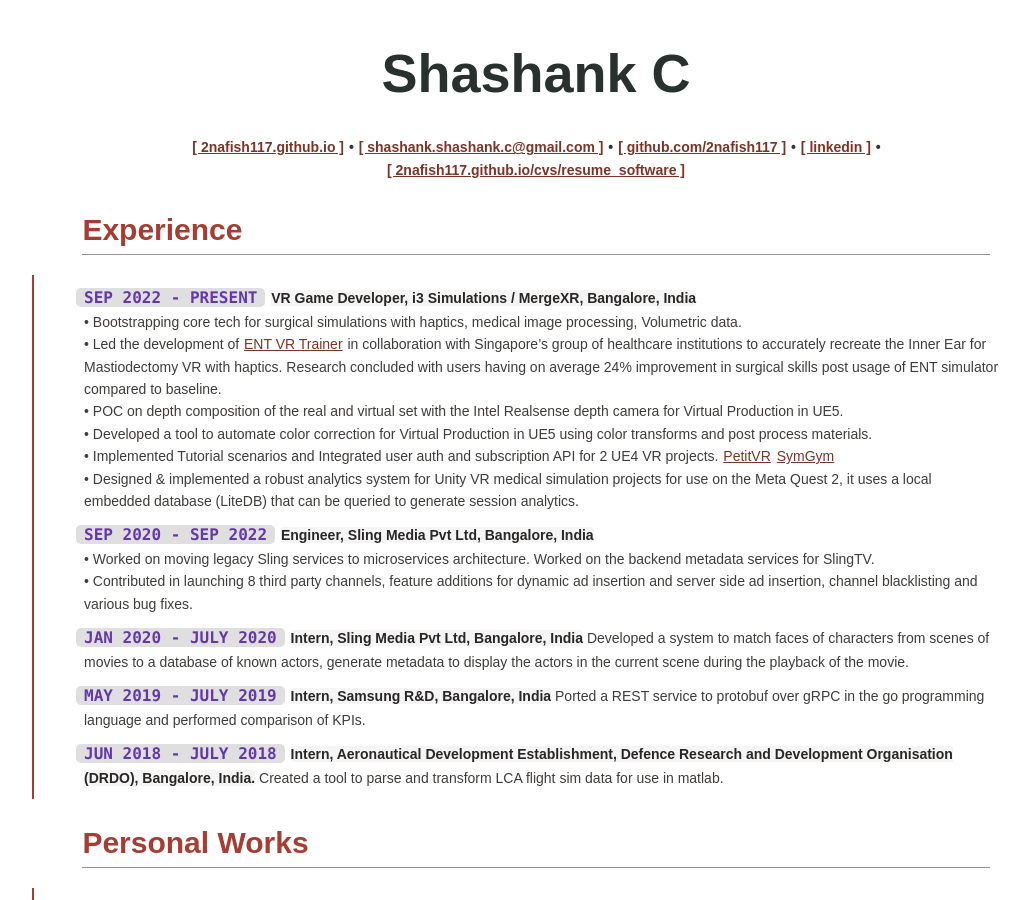
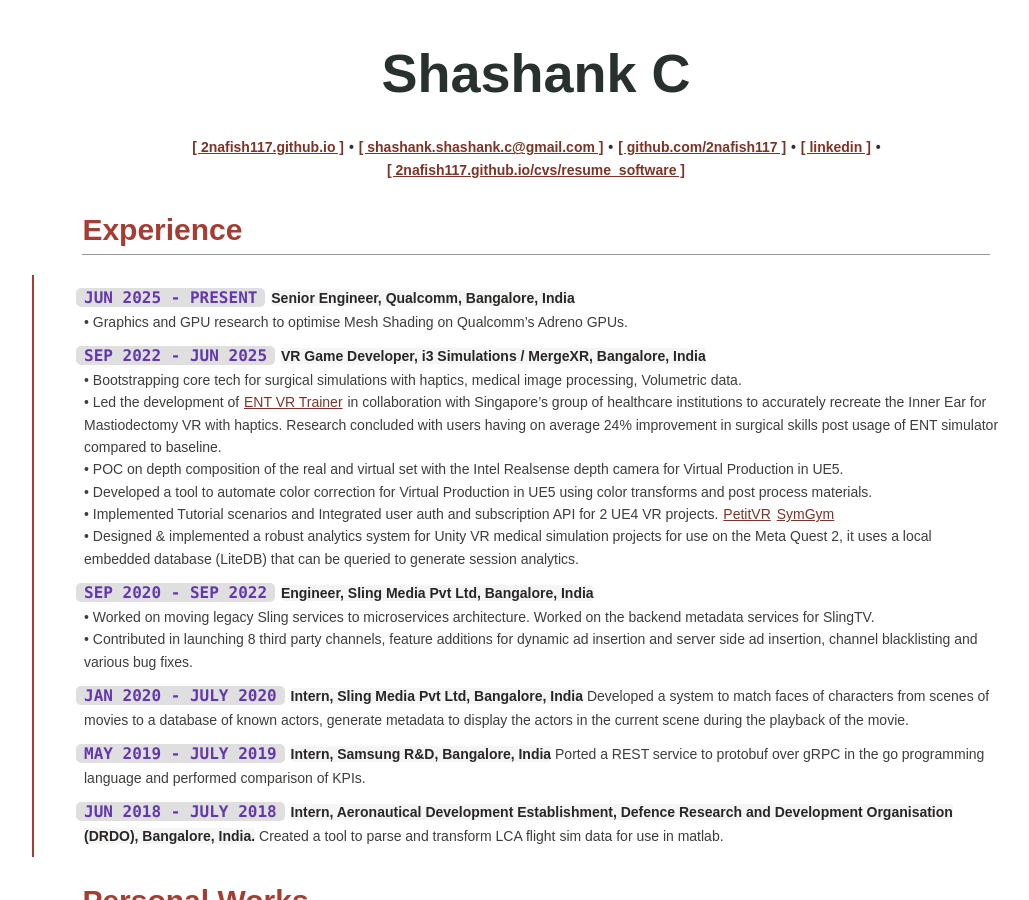
Before and after one commit to 2nafish117/2nafish117.github.io, a Jekyll site: the page cvs/resume_software.html, which Jekyll copies as it is, in a window 1280 px wide and 900 px high. Shown: the whole window, without its empty margins (62-1091 px from the left). Built offline with Jekyll 4.4.1, drawn with Linux system fonts in a browser that asks for light colours.

Commit message:
update resume

```diff
--- a/cvs/resume_software.html
+++ b/cvs/resume_software.html
@@ -39,7 +39,10 @@
 2nafish117.github.io/cvs/resume_software ]</a></h5>
 <h2 id="experience">Experience</h2>
 <ul>
-<li><code>SEP 2022 - PRESENT</code> <strong>VR Game Developer, i3
+<li><code>JUN 2025 - PRESENT</code> <strong>Senior Engineer, Qualcomm,
+Bangalore, India</strong></br> • Graphics and GPU research to optimise
+Mesh Shading on Qualcomm’s Adreno GPUs.</br></li>
+<li><code>SEP 2022 - JUN 2025</code> <strong>VR Game Developer, i3
 Simulations / MergeXR, Bangalore, India</strong></br> • Bootstrapping
 core tech for surgical simulations with haptics, medical image
 processing, Volumetric data.</br> • Led the development of <a
```
